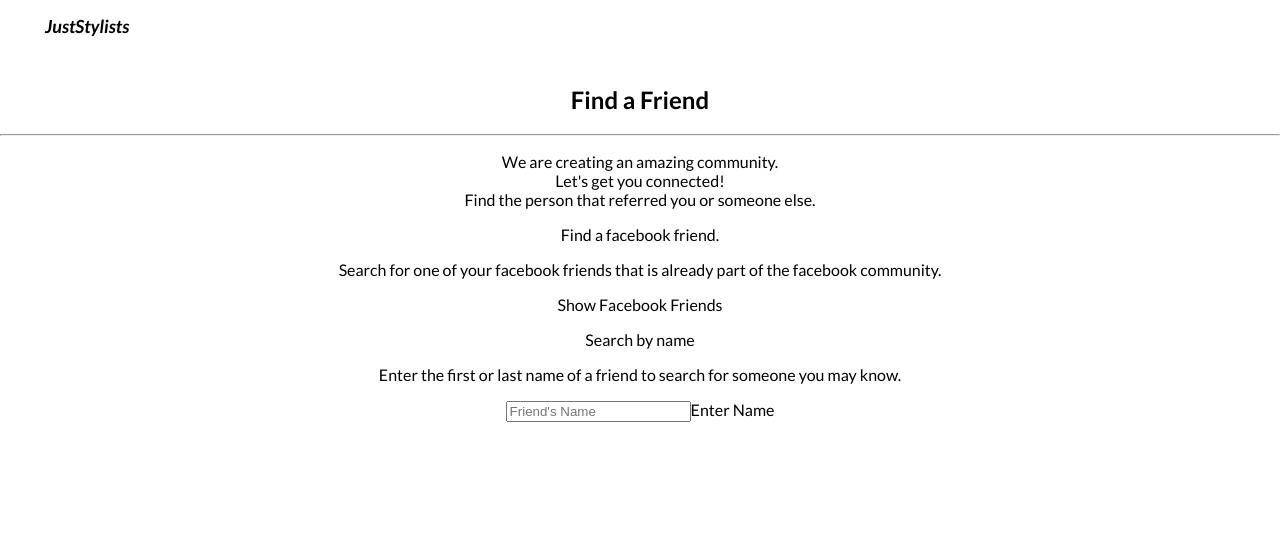
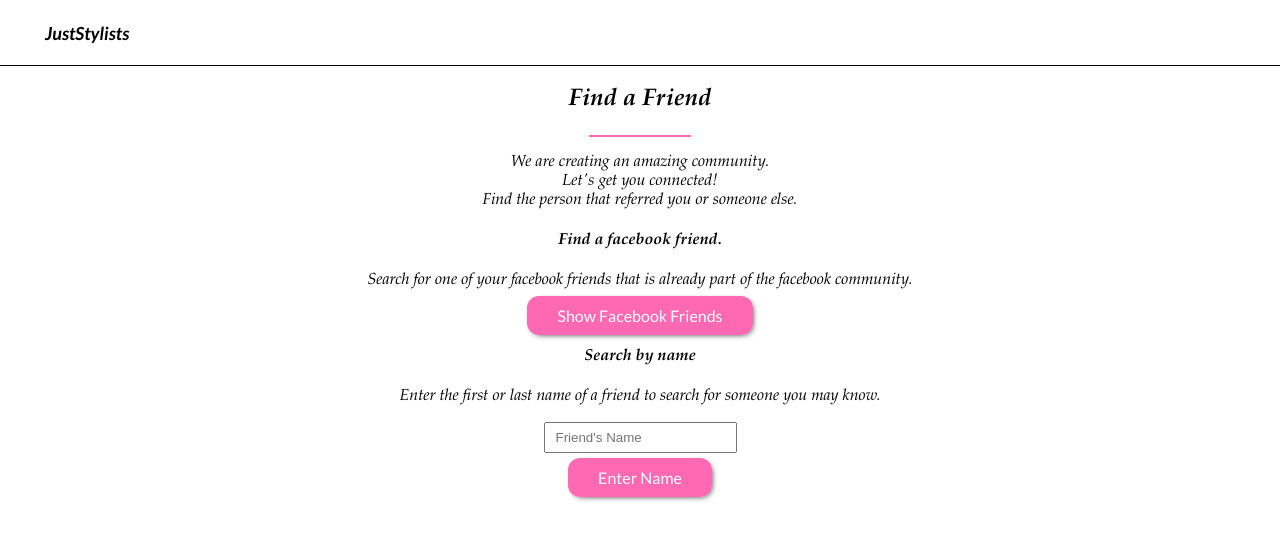
Before and after one commit to 7oaksgroup/jfs, a Vue app in the folder client/: page /findfriend in a window 1280 px wide. Shown: the top 540 px of the page. Built offline with nearby package versions, Linux system fonts and the light colour scheme.

Commit message:
making the code work after Dave went Dave on it

```diff
--- a/client/src/App.vue
+++ b/client/src/App.vue
@@ -35,4 +35,13 @@ html {
   margin: auto;
   position: relative;
 }
+.button {
+  text-decoration: none;
+  color: #fff;
+  background-color: #ff69b4;
+  padding: 10px 30px;
+  border-radius: 12px;
+  box-shadow: 2px 2px 6px -3px #000;
+  cursor: pointer;
+}
 </style>
--- a/client/src/components/Header.vue
+++ b/client/src/components/Header.vue
@@ -20,10 +20,11 @@ export default {
   width: 100%;
   height: 65px;
   text-align: left;
+  border-bottom: 1px solid black;
 }
 .logo {
   font-style: italic;
-  padding: 15px 45px;
+  padding: 22px 45px;
   font-weight: 700;
   font-size: 18px;
 }
--- a/client/src/containers/Friend.vue
+++ b/client/src/containers/Friend.vue
@@ -3,16 +3,19 @@
     <Header></Header>
     <h2>Find a Friend</h2>
     <hr/>
-    <p>We are creating an amazing community. <br/> Let's get you connected! <br/> Find the person that referred you or someone else.</p>
+    <p>We are creating an amazing community.
+      <br/> Let's get you connected!
+      <br/> Find the person that referred you or someone else.
+    </p>
 
-    <p>Find a facebook friend.</p>
+    <h4>Find a facebook friend.</h4>
     <p>Search for one of your facebook friends that is already part of the facebook community.</p>
-    <a>Show Facebook Friends</a>
+    <a class="button">Show Facebook Friends</a>
 
-    <p>Search by name</p>
+    <h4>Search by name</h4>
     <p>Enter the first or last name of a friend to search for someone you may know.</p>
     <input type="text" v-model="searchName" placeholder="Friend's Name" />
-    <a @click="searchFriend">Enter Name</a>
+    <a class="button" @click="searchFriend">Enter Name</a>
     <ul>
       <li v-for="friend in friends" :key="friend.id">
         <img width="50" height="50" :src="friend.avatar_url " />
@@ -52,5 +55,22 @@ export default {
 
 <!-- Add "scoped" attribute to limit CSS to this component only -->
 <style scoped>
-
+h2,
+h4,
+p {
+  font-family: Palatino, 'Palatino Linotype', 'Palatino LT STD', 'Book Antiqua',
+    Georgia, serif;
+  font-style: italic;
+}
+hr {
+  width: 100px;
+  border-color: #ff69b4;
+  border-style: solid;
+}
+input {
+  display: block;
+  height: 25px;
+  margin: 15px auto;
+  padding-left: 10px;
+}
 </style>
--- a/client/src/router/index.js
+++ b/client/src/router/index.js
@@ -27,6 +27,10 @@ export default new Router({
       component: Office
     },
     {
+      path: '/invite',
+      redirect: '/'
+    },
+    {
       path: '/findfriend',
       name: 'Find A Friend',
       component: Friend
```
